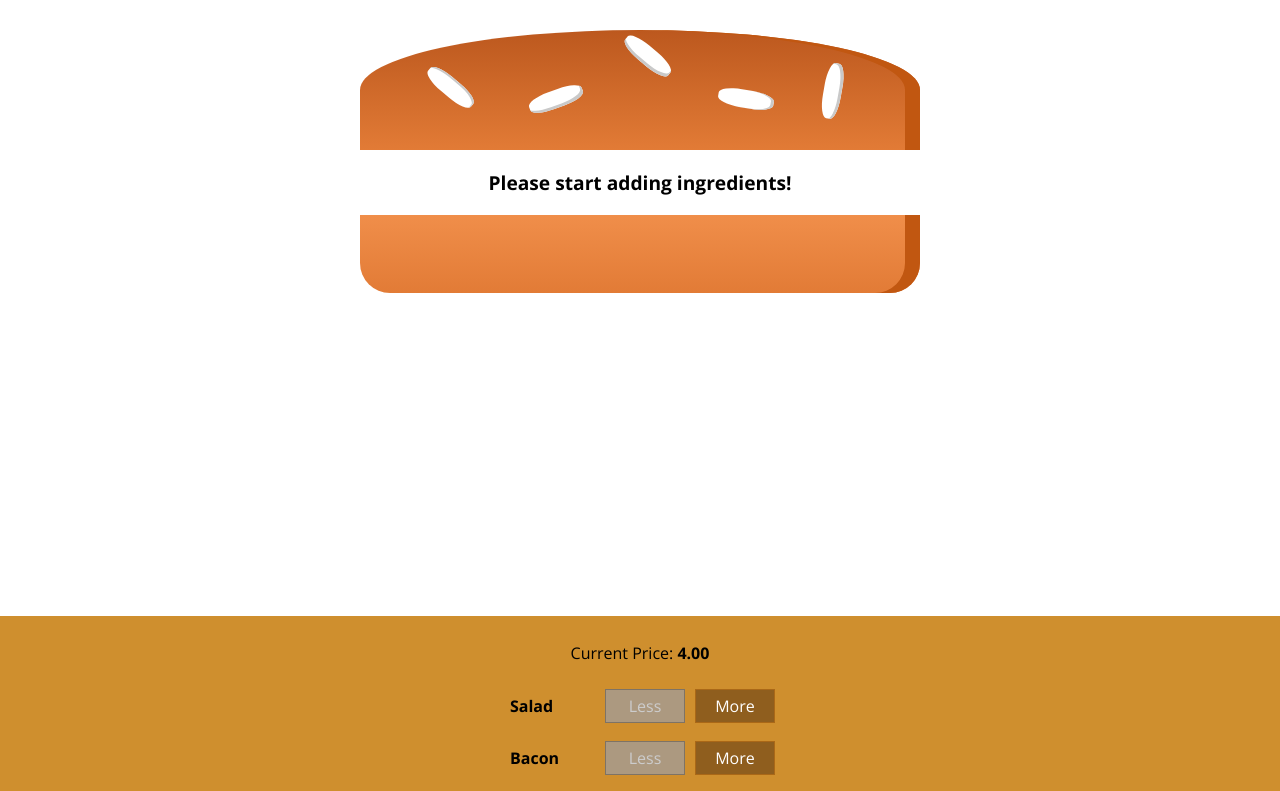
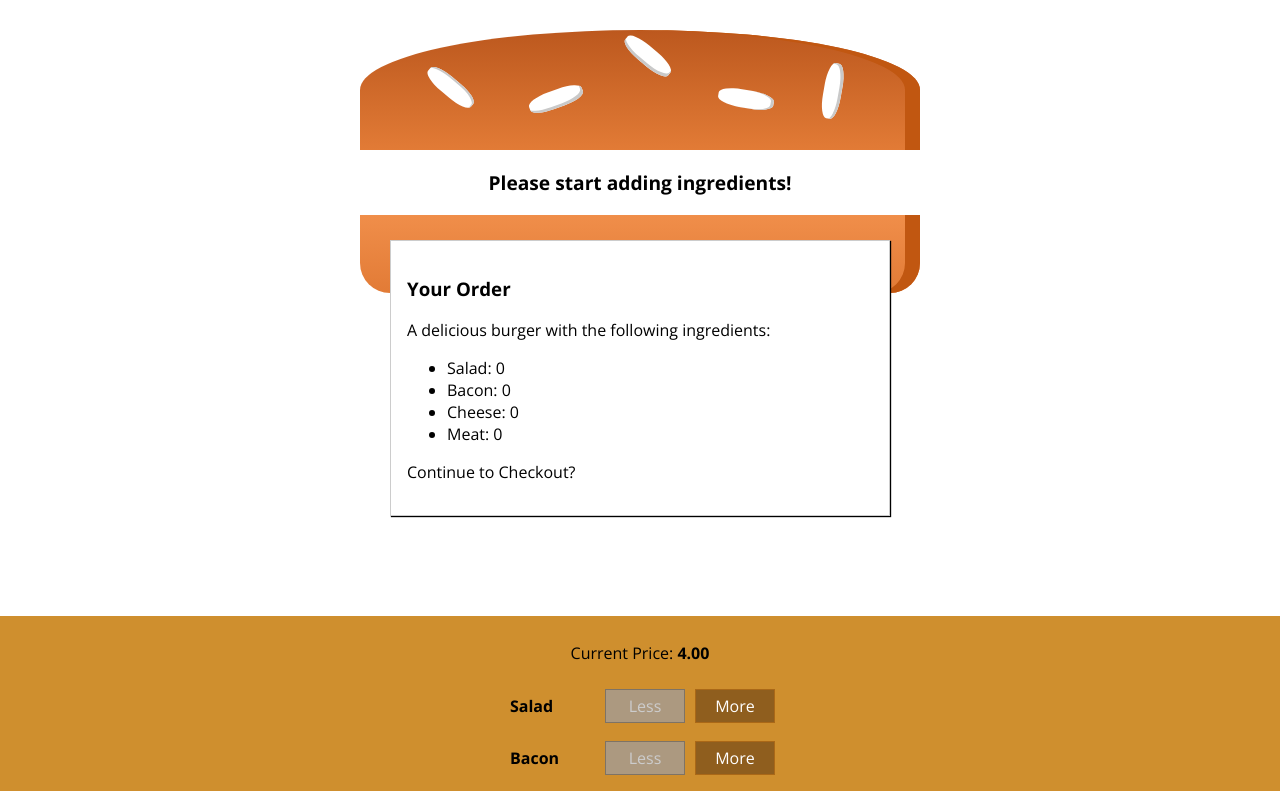
Before and after one commit to ustleseanbruneau/react-max-burger, a React (Create React App) app: page / in a window 1280 px wide. Shown: the top 791 px of the page. Built offline with nearby package versions, Linux system fonts and the light colour scheme.

Commit message:
Lecture 164 - Creating Modal

```diff
--- a/src/components/Burger/BuildControls/BuildControls.js
+++ b/src/components/Burger/BuildControls/BuildControls.js
@@ -22,7 +22,7 @@
                 disabled={props.disabled[ctrl.type]} />
         ))}
         <button
-            class="OrderButton"
+            className="OrderButton"
             disabled={!props.purchasable}>ORDER NOW</button>
     </div>
 );
--- /dev/null
+++ b/src/components/Burger/OrderSummary/OrderSummary.js
@@ -0,0 +1,26 @@
+import React from 'react';
+
+import Aux from '../../../hoc/Auxiliary';
+
+const orderSummary = (props) => {
+    const ingredientSummary = Object.keys(props.ingredients)
+        .map(igKey => {
+            return (
+            <li key={igKey}>
+                <span style={{textTransform: 'capitalize'}}>{igKey}</span>: {props.ingredients[igKey]}
+            </li>);
+        })
+    return (
+        <Aux>
+            <h3>Your Order</h3>
+            <p>A delicious burger with the following ingredients:</p>
+            <ul>
+                {ingredientSummary}
+            </ul>
+            <p>Continue to Checkout?</p>
+        </Aux>
+    )
+
+};
+
+export default orderSummary;
--- /dev/null
+++ b/src/components/UI/Modal/Modal.css
@@ -0,0 +1,20 @@
+.Modal {
+    position: fixed;
+    z-index: 500;
+    background-color: white;
+    width: 70%;
+    border: 1px solid #ccc;
+    box-shadow: 1px 1px 1px black;
+    padding: 16px;
+    left: 15%;
+    top: 30%;
+    box-sizing: border-box;
+    transition: all 0.3s ease-out;
+}
+
+@media (min-width: 600px) {
+    .Modal {
+        width: 500px;
+        left: calc(50% - 250px);
+    }
+}
--- /dev/null
+++ b/src/components/UI/Modal/Modal.js
@@ -0,0 +1,11 @@
+import React from 'react';
+
+import './Modal.css';
+
+const modal = (props) => (
+    <div className="Modal">
+        {props.children}
+    </div>
+);
+
+export default modal;
--- a/src/containers/BurgerBuilder/BurgerBuilder.js
+++ b/src/containers/BurgerBuilder/BurgerBuilder.js
@@ -3,6 +3,8 @@
 import Aux from '../../hoc/Auxiliary';
 import Burger from '../../components/Burger/Burger';
 import BuildControls from '../../components/Burger/BuildControls/BuildControls';
+import Modal from '../../components/UI/Modal/Modal';
+import OrderSummary from '../../components/Burger/OrderSummary/OrderSummary';
 
 const INGREDIENT_PRICES = {
     salad: 0.5,
@@ -30,8 +32,8 @@
 
     updatePurchaseState (ingredients) {
 
-        const sum = Object.keys(ingredients).
-            map(igKey => {
+        const sum = Object.keys(ingredients)
+            .map(igKey => {
                 return ingredients[igKey];
             })
             .reduce((sum, el) => {
@@ -82,6 +84,9 @@
 
         return (
             <Aux>
+                <Modal>
+                    <OrderSummary ingredients={this.state.ingredients} />
+                </Modal>
                 <Burger ingredients={this.state.ingredients} />
                 <BuildControls
                     ingredientAdded={this.addIngredientHandler}
```
Also changed, not shown: src/components/UI/Backdrop/Backdrop.js (added).
